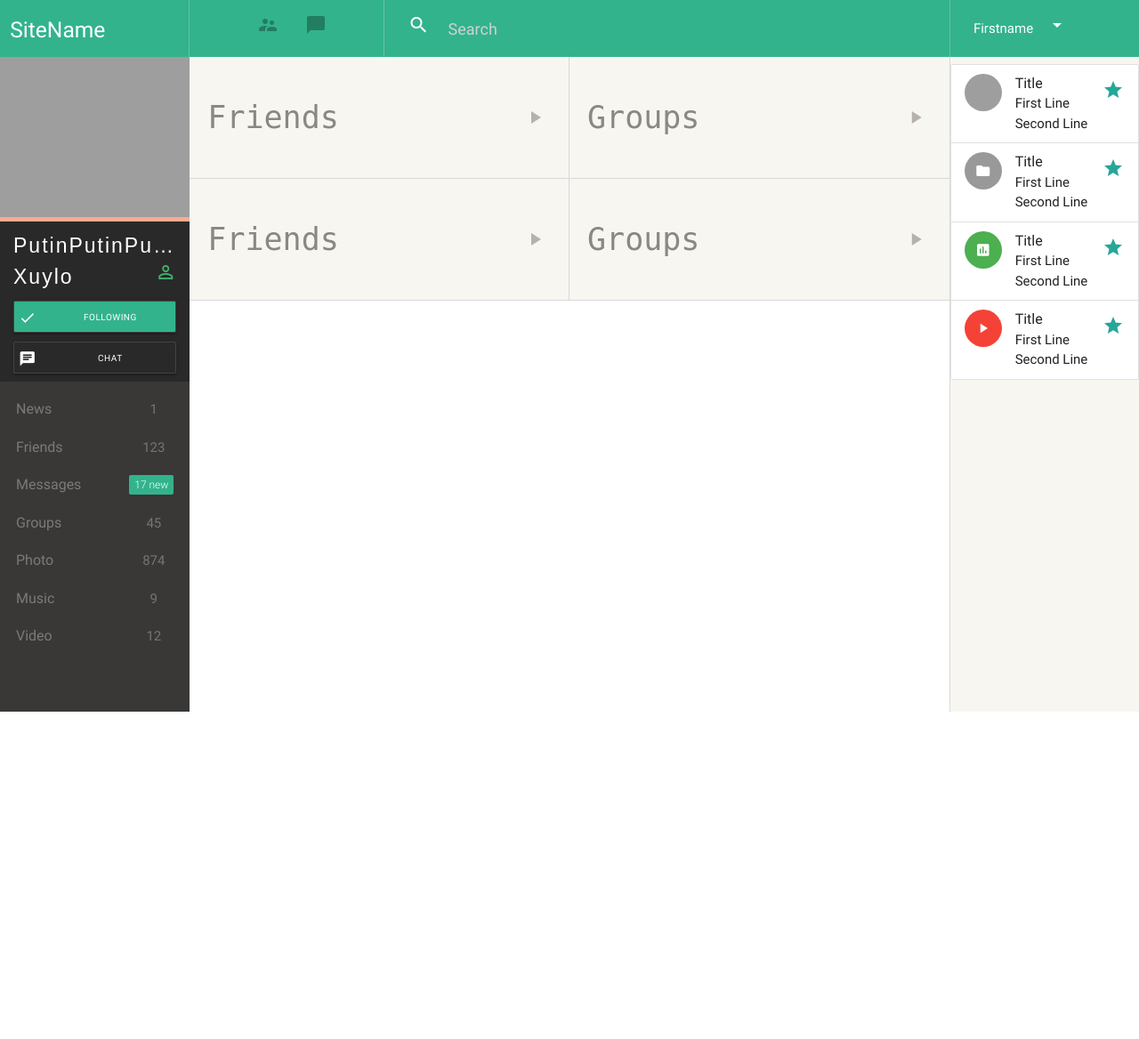
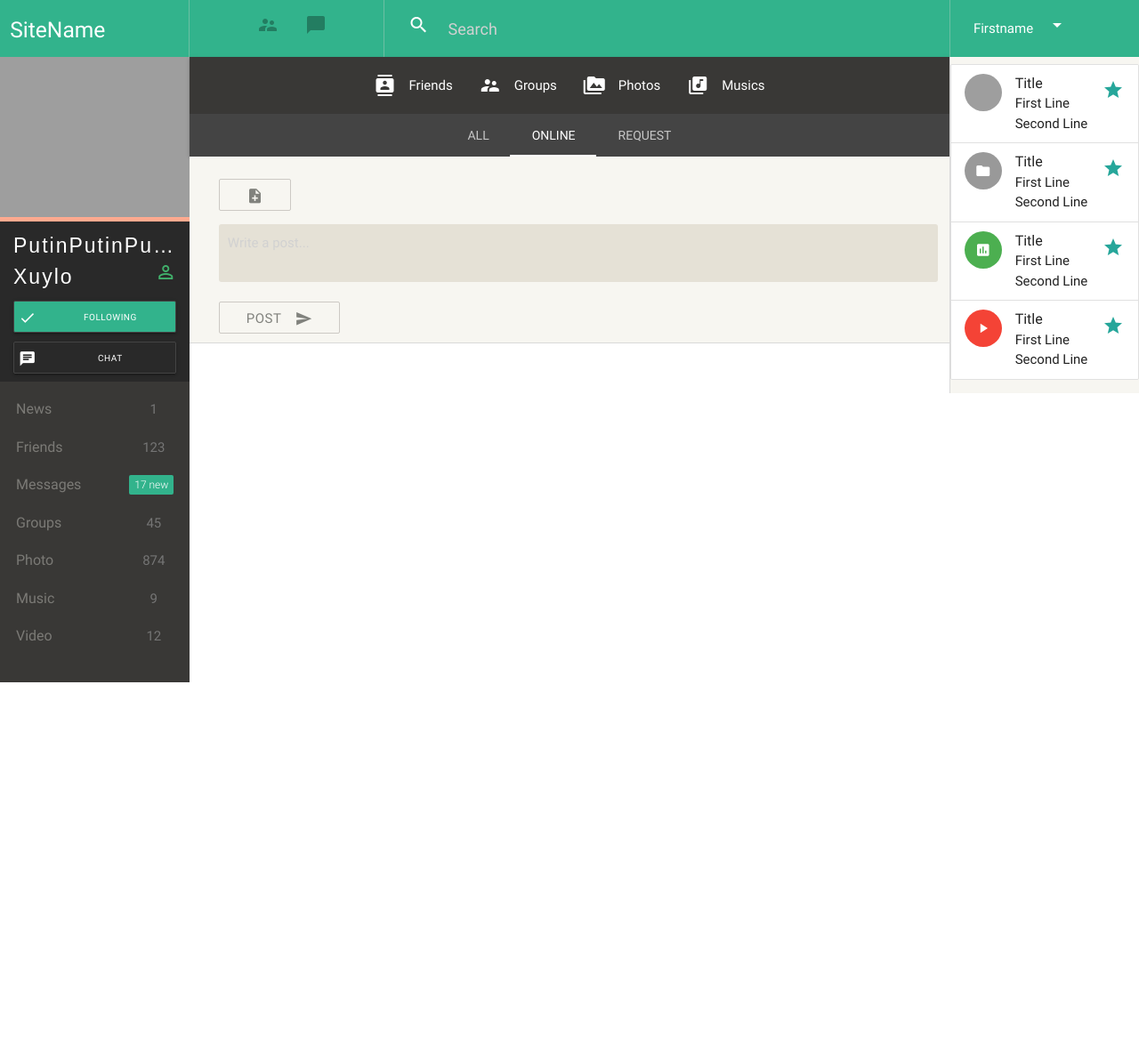
Before and after one commit to VadimChumak/cursova_php, a PHP site: page /?url=1 in a window 1280 px wide. Shown: the whole page at 89% size. After the commit the page ends 767 px from the top, so only its background shows below. Run offline with PHP 8.4, Linux system fonts and the light colour scheme; some web fonts are replaced; grey boxes are pictures that could not be loaded.

Commit message:
Added panel for writing post

```diff
--- a/Content/css/style.css
+++ b/Content/css/style.css
@@ -1,4 +1,9 @@
+html{
+    height:100%;
+}
+
 body{
+    height: 100%;
     padding: 0px;
 }
 
@@ -98,6 +103,12 @@ body{
     width:50px;
 }
 
+.user-nav-box{
+    display: flex !important;
+    flex-direction: row !important;
+    justify-content:center!important;
+}
+
 .nav-section{
     height:100%;
 }
@@ -117,6 +128,14 @@ body{
     min-height: calc(100vh - 64px);
 }
 
+.user-nav{
+    background-color: #393836;
+}
+
+.user-dop-panel{
+    background-color: #444444 !important;
+}
+
 #main > header > nav {
     margin-bottom: 0px !important;
 }
@@ -126,8 +145,9 @@ body .row{
 }
 
 #content{
-    min-height: calc(100vh - 64px);
     padding: 0px !impostant;
+    margin: 0px !important;
+    resize: both;
 }
 
 #main{
@@ -145,12 +165,12 @@ body .row{
 #left-menu{
     background-color: #393836;
     padding: 0 !important;
-    min-height:calc(100vh - 64px);
+    height:100%;
 }
 
 #right-menu{
     padding: 0 !important;
-    min-height:calc(100vh - 64px);
+    height:100%;
     background-color: #f7f6f1;
 }
 
@@ -259,6 +279,29 @@ body .row{
     background-color: #f7f6f1;
 }
 
+.hidden{
+    display: none;
+}
+
+#getFile i{
+    margin: 0px !important;
+    padding: 0px !important;
+    color: #81827d;
+}
+#getFile, #submit-post {
+    box-shadow: none;
+    background-color: transparent;
+    border: 1px solid #ccc9c4;
+    color: #81827d;
+}
+
+#img-post{
+    width:200px;
+    height:200px;
+    object-fit: cover;
+    object-position: center;
+}
+
 #content #main-content .row.quick-acces span{
     color:#898883;
     font-size: 35px;
@@ -278,3 +321,18 @@ body .row{
 #content #main-content .row.quick-acces .quick-acces-item a i{
     color:#b6b1ab;
 }
+
+#content #main-content .write-post-section{
+    padding: 10px !important;
+    background-color: #f7f6f1;
+    border-bottom: 1px solid #d9d9d9;
+}
+
+#content #main-content .write-post-section textarea{
+    background-color: #e5e1d6;
+    padding: 10px;
+    border: none;
+    border-radius: 3px;
+    color:#7e7975;
+    margin: 0px !important;
+}
--- a/Content/js/mainPage.js
+++ b/Content/js/mainPage.js
@@ -1,4 +1,56 @@
-$( document ).ready(function() {
-    $(".button-collapse").sideNav();
-    $(".dropdown-button").dropdown();
+window.addEventListener("load", function() {
+    var contentHeight = document.getElementById("main-content").offsetHeight;
+    var leftHeight = document.getElementById("left-menu").offsetHeight;
+    var rightHeight = document.getElementById("right-menu").offsetHeight;
+    if(contentHeight > leftHeight) {
+        document.getElementById("left-menu").style.height = contentHeight + "px";
+    }
+    if(contentHeight > rightHeight) {
+        document.getElementById("right-menu").style.height = contentHeight + "px";
+    }
+
+    $("#getFile").on("click", function() {
+       $("#file").click();
+    });
+
+
+    $(document).resize(function() {
+        var contentHeight = document.getElementById("main-content").offsetHeight;
+    var leftHeight = document.getElementById("left-menu").offsetHeight;
+    var rightHeight = document.getElementById("right-menu").offsetHeight;
+    if(contentHeight > leftHeight) {
+        document.getElementById("left-menu").style.height = contentHeight + "px";
+    }
+    if(contentHeight > rightHeight) {
+        document.getElementById("right-menu").style.height = contentHeight + "px";
+    }
+    });
+
+
+function showFile(e) {
+    var files = e.target.files;
+    for (var i = 0, f; f = files[i]; i++) {
+      if (!f.type.match('image.*')) continue;
+      var fr = new FileReader();
+      fr.onload = (function(theFile) {
+        return function(e) {
+          document.getElementById('img-post').setAttribute("src", ""+e.target.result);
+            $("#img-post-block").slideDown(300);
+        };
+      })(f);
+
+      fr.readAsDataURL(f);
+    }
+  }
+
+  document.getElementById('file').addEventListener('change', showFile, false);
+
+
+
+
+
 });
+
+$(document).ready(function(){
+    $('.materialboxed').materialbox();
+  });
--- a/template/index.tpl
+++ b/template/index.tpl
@@ -1,8 +1,8 @@
 <!DOCTYPE html>
 <html>
 <head>
-    <link rel="stylesheet" href="../Content/css/style.css">
-    <link rel="stylesheet" href="../Content/css/materialize.css">
+    <link rel="stylesheet" href="Content/css/style.css">
+    <link rel="stylesheet" href="Content/css/materialize.css">
     <link href="https://fonts.googleapis.com/icon?family=Material+Icons" rel="stylesheet">
     <link href="https://fonts.googleapis.com/css?family=Khula" rel="stylesheet">
     <meta charset="utf-8">
@@ -53,7 +53,7 @@
     <div class="row" id="content">
         <div class="col l2 m3 hide-on-small-and-down" id="left-menu">
             <div class="user-page-img">
-                <img src="http://gearmix.ru/wp-content/uploads/2015/08/3253676-530x353.jpg" class="responsive-img left-menu-user-img" alt="">
+                <img  src="http://gearmix.ru/wp-content/uploads/2015/08/3253676-530x353.jpg" class="responsive-img left-menu-user-img" alt="">
             </div>
             <div class="left-menu-user-info">
                 <p class="user-name">PutinPutinPutinPutin</p>
@@ -73,26 +73,53 @@
         </div>
         <div class="col l8 m9 s12" id="main-content">
             <div class="row quick-acces">
-                <div class="col l6 m6 s12 right-border-gray valign-wrapper center-align quick-acces-item">
-                    <span>Friends</span>
-                    <a class="btn-floating btn-large waves-effect grey center-align center-align valign-wrapper"><i class="large material-icons">play_arrow</i></a>
-                </div>
-                <div class="col l6 m6 s12 valign-wrapper quick-acces-item">
-                    <span>Groups</span>
-                    <a class="btn-floating btn-large waves-effect grey center-align valign-wrapper"><i class="large material-icons">play_arrow</i></a>
-                </div>
+                <header>
+                    <nav class="user-nav nav-extended">
+                        <div class="nav-wrapper">
+                          <ul class="user-nav-box">
+                            <li><a href="sass.html"><i class="material-icons left">contacts</i>Friends</a></li>
+                            <li><a href="badges.html"><i class="material-icons left">supervisor_account</i>Groups</a></li>
+                            <li><a href="badges.html"><i class="material-icons left">perm_media</i>Photos</a></li>
+                            <li><a href="badges.html"><i class="material-icons left">library_music</i>Musics</a></li>
+                          </ul>
+                        </div>
+                        <div class="nav-content user-dop-panel">
+                          <ul class="tabs tabs-transparent user-nav-box">
+                            <li class="tab"><a href="#test1">All</a></li>
+                            <li class="tab"><a class="active" href="#test2">Online</a></li>
+                            <li class="tab"><a href="#test4">Request</a></li>
+                            </ul>
+                        </div>
+                    </nav>
+                </header>
             </div>
-            <div class="row quick-acces top-border-gray bottom-border-gray">
-                <div class="col l6 m6 s12 right-border-gray valign-wrapper center-align quick-acces-item">
-                    <span>Friends</span>
-                    <a class="btn-floating btn-large waves-effect grey center-align center-align valign-wrapper"><i class="large material-icons">play_arrow</i></a>
-                </div>
-                <div class="col l6 m6 s12 valign-wrapper quick-acces-item">
-                    <span>Groups</span>
-                    <a class="btn-floating btn-large waves-effect grey center-align valign-wrapper"><i class="large material-icons">play_arrow</i></a>
-                </div>
-            </div>
-            <br><br><br><br><br><br><br><br><br><br><br><br><br><br><br><br><br><br><br><br><br><br><br><br><br><br><br><br><br><br><br><br><br><br><br><br>
+            <div class="row write-post-section">
+                <form class="col s12">
+                   <div class="row">
+                        <div class="input-field col s12">
+                            <button id="getFile" class="waves-effect btn"><i class="material-icons right">note_add</i></button>
+                        </div>
+                      </div>
+                    <div class="row">
+                        <div class="input-field col s12">
+                          <textarea id="icon_prefix2" class="materialize-textarea" placeholder="Write a post..."></textarea>
+                          <input type="file" id="file" class="hidden">
+                        </div>
+                      </div>
+                      <div class="row hidden" id="img-post-block">
+                        <div class="input-field col s12">
+                          <img id="img-post" class="z-depth-3" src="http://gearmix.ru/wp-content/uploads/2015/08/3253676-530x353.jpg" alt="">
+                        </div>
+                      </div>
+                      <div class="row">
+                        <div class="input-field col s12">
+                          <button id="submit-post" class="btn waves-effect waves-light" type="submit" name="action">Post
+                            <i class="material-icons right">send</i>
+                          </button>
+                        </div>
+                      </div>
+                </form>
+              </div>
         </div>
         <div class="col l2 hide-on-med-and-down left-border-gray" id="right-menu">
             <ul class="collection">
```
